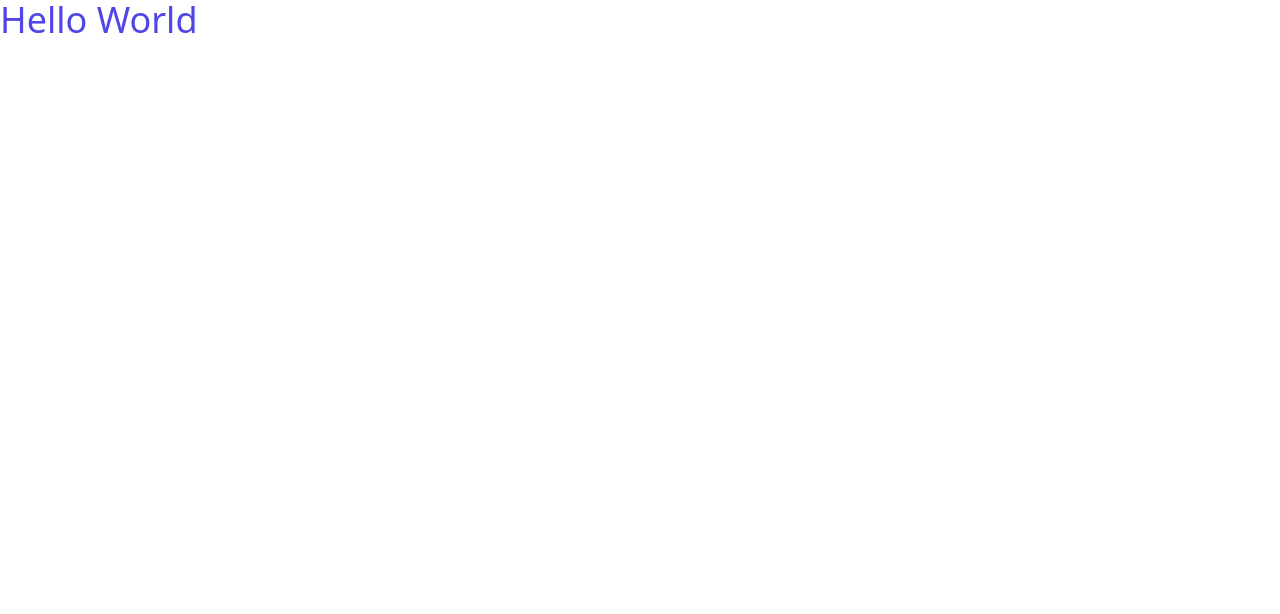
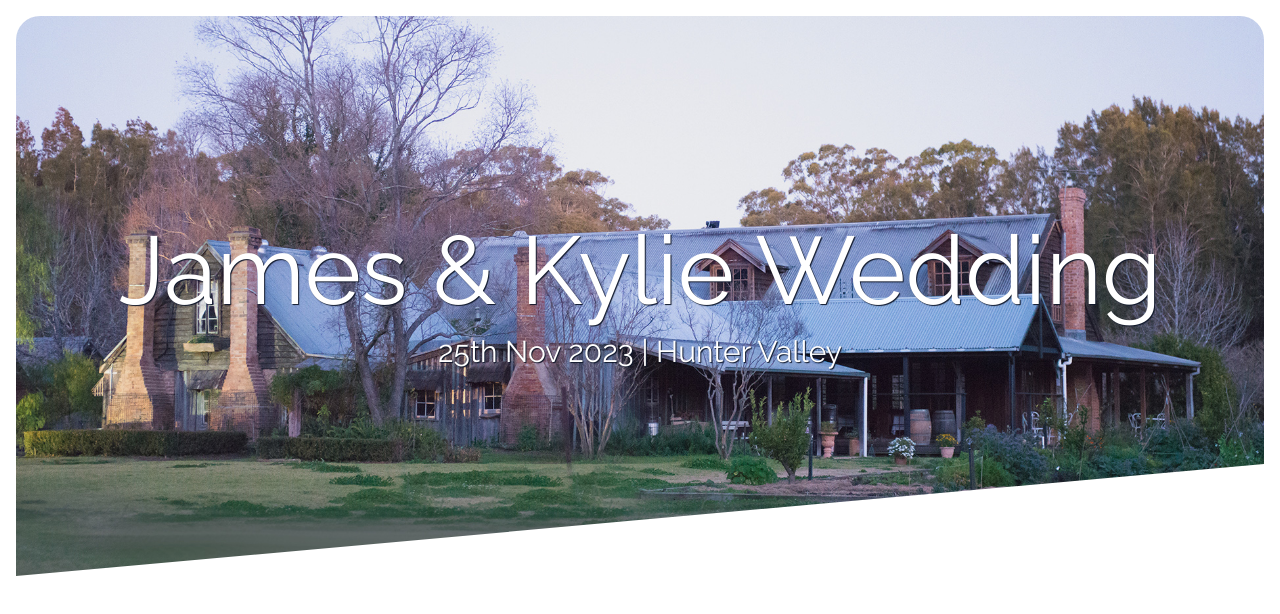
Before and after one commit to jamaspy/jamesandkylie, a Next.js app: page / in a window 1280 px wide. Shown: the top 614 px of the page. Built offline with nearby package versions, Linux system fonts and the light colour scheme.

Commit message:
add hero

```diff
--- /dev/null
+++ b/components/Hero.jsx
@@ -0,0 +1,43 @@
+import Image from "next/image";
+import React from "react";
+
+const Hero = ({ title, subtitle }) => {
+  return (
+    <div
+      style={{
+        position: "relative",
+        width: "100%",
+        height: "70vh",
+        zIndex: 1,
+        clipPath: "polygon(0 0, 100% 0, 100% 80%, 0% 100%)",
+      }}
+    >
+      <Image
+        src="/circa.jpeg"
+        placeholder="blur"
+        blurDataURL="/circa.jpeg"
+        layout="fill"
+        objectFit="cover"
+        objectPosition="top"
+        quality={100}
+        alt="coastal road"
+      />
+      <div className="absolute inset-0 flex flex-col items-center justify-center w-full text-center">
+        <h1
+          className="text-5xl md:text-8xl text-white"
+          style={{ textShadow: "1px 1px 1px #0f172a" }}
+        >
+          {title}
+        </h1>
+        <h3
+          className="text-xl md:text-3xl text-white  mt-4"
+          style={{ textShadow: "1px 1px 1px #0f172a" }}
+        >
+          {subtitle}
+        </h3>
+      </div>
+    </div>
+  );
+};
+
+export default Hero;
--- /dev/null
+++ b/pages/_document.js
@@ -0,0 +1,29 @@
+import Document, { Head, Html, Main, NextScript } from "next/document";
+
+class MyDocument extends Document {
+  static async getInitialProps(ctx) {
+    const initialProps = await Document.getInitialProps(ctx);
+    return { ...initialProps };
+  }
+
+  render() {
+    return (
+      <Html>
+        <Head>
+          <link rel="preconnect" href="https://fonts.googleapis.com" />
+          <link rel="preconnect" href="https://fonts.gstatic.com" crossOrigin />
+          <link
+            href="https://fonts.googleapis.com/css2?family=Raleway:ital,wght@0,100;0,200;0,300;0,400;0,500;0,600;0,700;0,800;0,900;1,100;1,200;1,300;1,400;1,500;1,600;1,700;1,800;1,900&display=swap"
+            rel="stylesheet"
+          />
+        </Head>
+        <body>
+          <Main />
+          <NextScript />
+        </body>
+      </Html>
+    );
+  }
+}
+
+export default MyDocument;
--- a/pages/index.js
+++ b/pages/index.js
@@ -1,7 +1,8 @@
 import Head from "next/head";
+import Hero from "../components/Hero";
 export default function Home() {
   return (
-    <div className="container">
+    <div className="container mx-auto p-4">
       <Head>
         <title>James & Kylie Wedding</title>
         <meta
@@ -11,7 +12,12 @@ export default function Home() {
         <link rel="icon" href="/favicon.ico" />
       </Head>
 
-      <main className="text-4xl text-indigo-600">Hello World</main>
+      <main className="rounded-t-3xl overflow-hidden">
+        <Hero
+          title="James & Kylie Wedding"
+          subtitle="25th Nov 2023 | Hunter Valley"
+        />
+      </main>
     </div>
   );
 }
--- a/styles/globals.css
+++ b/styles/globals.css
@@ -2,10 +2,15 @@
 @tailwind components;
 @tailwind utilities;
 
+html,
+body {
+  padding: 0;
+  margin: 0;
+  font-family: "Raleway", sans-serif;
+}
+
 * {
   box-sizing: border-box;
-  padding: 0;
-  margin: 0;
 }
 
 @media (prefers-color-scheme: dark) {
```
Also changed, not shown: public/circa.jpeg (added).
